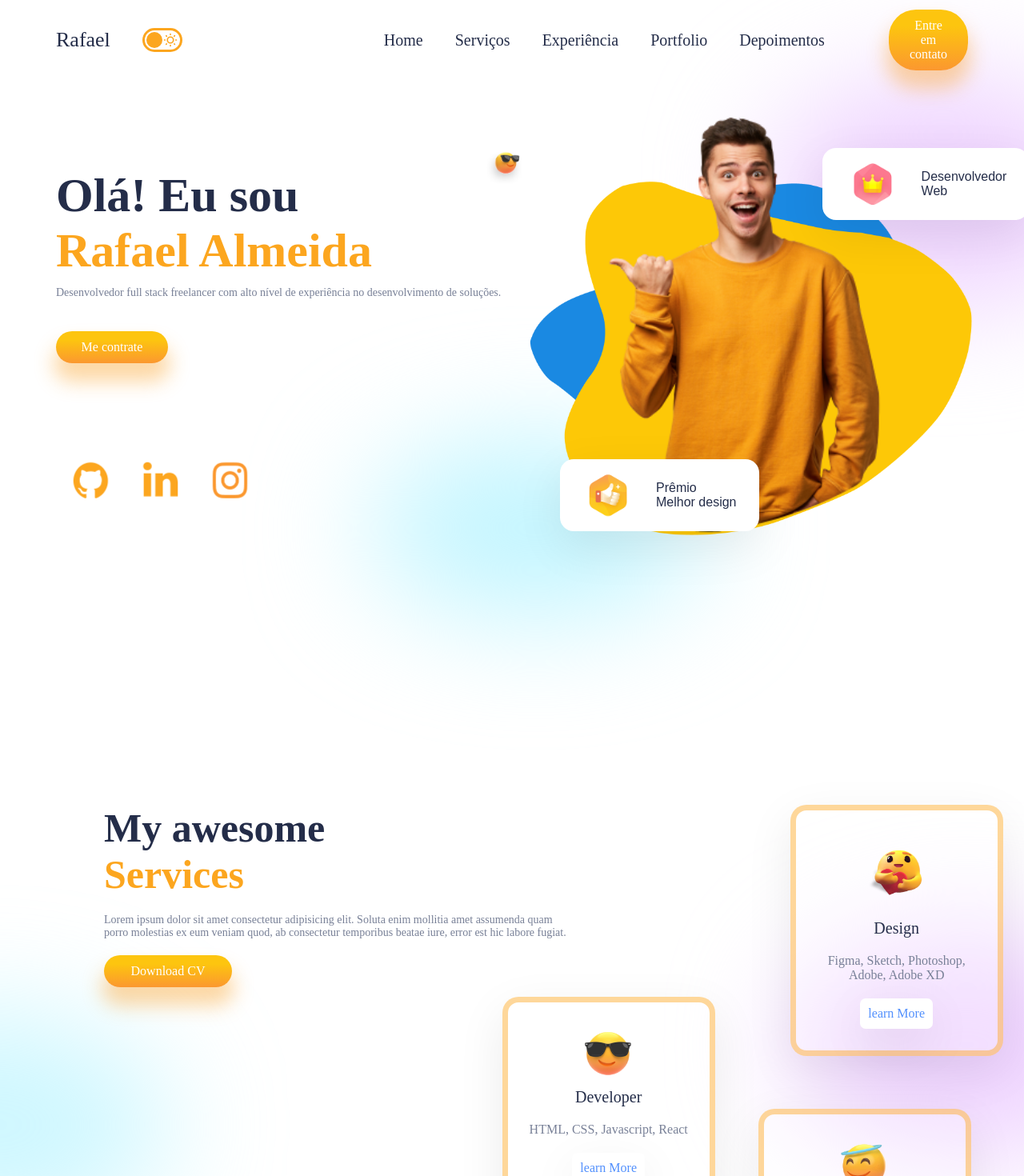
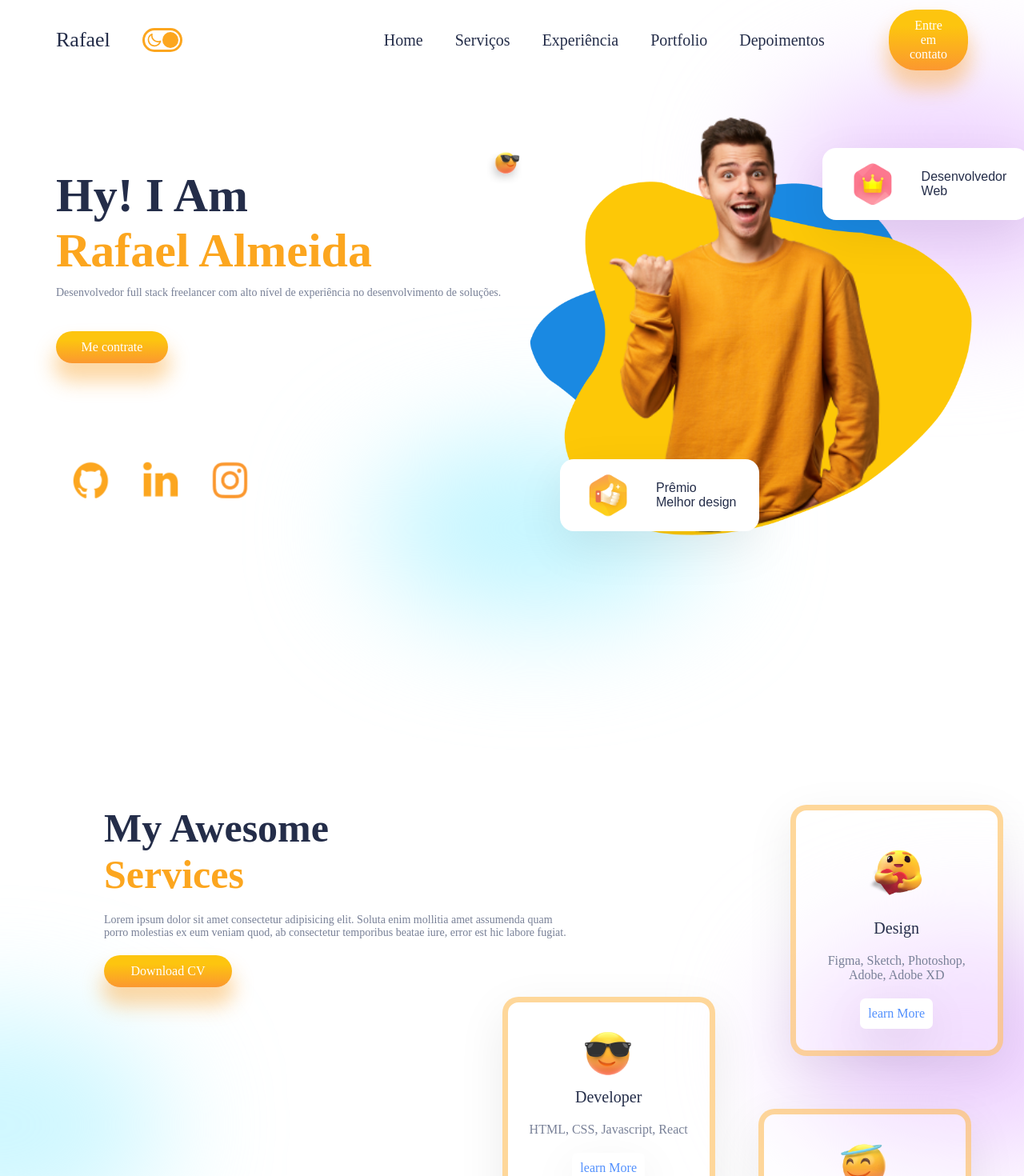
Before and after one commit to rafaelrodrigopa/portfolio, a React (Create React App) app: page / in a window 1280 px wide. Shown: the top 1470 px of the page at 80% size. Built offline with nearby package versions, Linux system fonts and the light colour scheme; a web font is replaced by a local one.

Commit message:
Configurando tema escuro

```diff
--- a/src/App.js
+++ b/src/App.js
@@ -8,10 +8,20 @@ import Portfolio from "./Components/Portfolio/Portfolio";
 import Testimonials from "./Components/Testimonials/Testimonials";
 import Contact from "./Components/Contact/Contact";
 import Footer from "./Components/Footer/Footer";
+import { useContext } from "react";
+import { themeContext } from "./Context";
 
 function App() {
+  const theme = useContext(themeContext);
+  const darkMode = theme.state.darkMode;
   return (
-    <div className="App">
+    <div className="App"
+
+    style={{background: darkMode? 'black':'',
+    color: darkMode? 'white':''
+}}
+
+    >
       <Navbar/>
       <Intro/>
       <Services/>
--- a/src/Components/Contact/Contact.jsx
+++ b/src/Components/Contact/Contact.jsx
@@ -1,8 +1,13 @@
 import React, { useRef, useState } from "react";
 import './Contact.css'
 import emailjs from "@emailjs/browser";
+import { useContext } from 'react';
+import { themeContext } from "../../Context";
 
 const Contact = () => {
+
+    const theme = useContext(themeContext);
+    const darkMode = theme.state.darkMode;
 
     const form = useRef();
     const [done, setDone] = useState(false)
@@ -34,7 +39,7 @@ const Contact = () => {
           <div className="w-left">
             <div className="awesome">
               {/* darkMode */}
-              <span>Get in Touch</span>
+          <span style={{color: darkMode?'white': ''}}>Get in Touch</span>
               <span>Contact me</span>
               <div
                 className="blur s-blur1"
--- a/src/Components/Experience/Experience.jsx
+++ b/src/Components/Experience/Experience.jsx
@@ -1,28 +1,32 @@
 import React from "react";
 import './Experience.css'
+import { useContext } from 'react';
+import { themeContext } from "../../Context";
 
 const Experience = () => {
+    const theme = useContext(themeContext);
+    const darkMode = theme.state.darkMode;
+
     return (
-        <div className="experience">
+      <div className="experience" id='experience'>
         <div className="achievement">
-                <div className="circle">
-                    8+
-                </div>
-                <span>years</span>
+          {/* darkMode */}
+          <div className="circle" style={{color: darkMode?'var(--orange)':''}}>8+</div>
+          <span  style={{color: darkMode?'white':''}}>years </span>
           <span>Experience</span>
         </div>
         <div className="achievement">
-                <div className="circle">20+</div>
-                <span>completed</span>
+          <div className="circle" style={{color: darkMode?'var(--orange)':''}}>20+</div>
+          <span  style={{color: darkMode?'white':''}}>completed </span>
           <span>Projects</span>
         </div>
         <div className="achievement">
-                <div className="circle">5+</div>
-                <span>companies</span>
-                <span>work</span>
+          <div className="circle" style={{color: darkMode?'var(--orange)':''}}>5+</div>
+          <span  style={{color: darkMode?'white':''}}>companies </span>
+          <span>Work</span>
         </div>
       </div>
+    );
+  };
 
-    )
-}
-export default Experience
+  export default Experience;
--- a/src/Components/Intro/Intro.jsx
+++ b/src/Components/Intro/Intro.jsx
@@ -10,13 +10,21 @@ import thumbup from '../../img/thumbup.png'
 import Crown from '../../img/crown.png'
 import glassesimoji from '../../img/glassesimoji.png'
 import FloatingDiv from "../FloatingDiv/FloatingDiv";
+import { useContext } from 'react';
+import { themeContext } from "../../Context";
 
 const Intro = () => {
+
+    // context
+    const theme = useContext(themeContext);
+    const darkMode = theme.state.darkMode;
+
     return (
         <div className="intro">
             <div className="i-left">
                 <div className="i-name">
-                    <span>Olá! Eu sou</span>
+                    {/* yahan change hy darkmode ka */}
+          <span style={{ color: darkMode ? "white" : "" }}>Hy! I Am</span>
                     <span>Rafael Almeida</span>
                     <span>Desenvolvedor full stack freelancer com alto nível de experiência no desenvolvimento de soluções.</span>
                 </div>
--- a/src/Components/Portfolio/Portfolio.jsx
+++ b/src/Components/Portfolio/Portfolio.jsx
@@ -6,14 +6,20 @@ import Ecommerce from "../../img/ecommerce.png";
 import HOC from "../../img/hoc.png";
 import MusicApp from "../../img/musicapp.png";
 import 'swiper/css'
+import { useContext } from 'react';
+import { themeContext } from "../../Context";
 
 const Portfolio = () => {
+
+  const theme = useContext(themeContext);
+  const darkMode = theme.state.darkMode;
+
   return (
     <div className="portfolio">
 
         {/* heading */}
-        <span>Recent Projects</span>
-        <span>Portfolio</span>
+      <span style={{color: darkMode?'white': ''}}>Recent Projects</span>
+      <span>Portfolio</span>
 
 
         {/* slider */}
--- a/src/Components/Services/Services.jsx
+++ b/src/Components/Services/Services.jsx
@@ -5,14 +5,22 @@ import Glasses from "../../img/glasses.png"
 import Humble from "../../img/humble.png"
 import Card from "../Card/Card";
 import Resume from "./resume.pdf"
+import { useContext } from 'react';
+import { themeContext } from "../../Context";
 
 const Services = () => {
+
+    // context
+    const theme = useContext(themeContext);
+    const darkMode = theme.state.darkMode;
+
     return (
         <div className="services">
             {/* left side */}
             <div className="awesome">
 
-                <span>My awesome</span>
+                {/* dark mode */}
+        <span style={{ color: darkMode ? "white" : "" }}>My Awesome</span>
                 <span>Services</span>
 
                 <spane>
--- a/src/Components/Toggle/Toggle.jsx
+++ b/src/Components/Toggle/Toggle.jsx
@@ -2,15 +2,27 @@ import React from 'react'
 import './Toggle.css'
 import Moon from "@iconscout/react-unicons/icons/uil-moon";
 import Sun from "@iconscout/react-unicons/icons/uil-sun";
+import { useContext } from 'react';
+import { themeContext } from "../../Context";
 
 const Toggle = () => {
+
+  const theme = useContext(themeContext);
+  const darkMode = theme.state.darkMode;
+
+  const handleClick = () => {
+    // debugger
+    theme.dispatch({ type: "toggle" });
+  };
+
   return (
-    <div className="toggle">
+    <div className="toggle" onClick={handleClick}>
         <Moon/>
         <Sun/>
-        <div className="t-button">
-
-        </div>
+        <div
+        className="t-button"
+        style={darkMode ? { left: "2px" } : { right: "2px" }}
+      ></div>
     </div>
   )
 
--- a/src/Components/Works/Works.jsx
+++ b/src/Components/Works/Works.jsx
@@ -5,9 +5,15 @@ import Fiverr from "../../img/fiverr.png";
 import Amazon from "../../img/amazon.png";
 import Shopify from "../../img/Shopify.png";
 import Facebook from "../../img/Facebook.png";
+import { useContext } from 'react';
+import { themeContext } from "../../Context";
 
 
 const Works = () => {
+
+    // context
+  const theme = useContext(themeContext);
+  const darkMode = theme.state.darkMode;
 
   return (
     <div className="works">
@@ -15,9 +21,10 @@ const Works = () => {
         {/*left side*/}
 
             <div className="awesome">
-            <span>
-                Works for All these
-            </span>
+             {/* dark Mode */}
+          <span style={{ color: darkMode ? "white" : "" }}>
+            Works for All these
+          </span>
             <span>Brands & Clients</span>
                 <spane>
                     Lorem ispum is simpley dummy text of printing of printing Lorem
--- /dev/null
+++ b/src/Context.js
@@ -0,0 +1,23 @@
+import { createContext, useReducer } from "react";
+
+export const themeContext = createContext();
+
+const initialState = {darkMode : false}
+
+const themeReducer = (state, action) => {
+    switch(action.type){
+        case 'toggle':
+            return {darkMode: !state.darkMode};
+        default:
+            return state;
+    }
+}
+
+export const ThemeProvider = (props) => {
+    const [state, dispatch] = useReducer(themeReducer, initialState);
+    return (
+      <themeContext.Provider value={{state, dispatch}}>
+          {props.children}
+    </themeContext.Provider>
+    );
+  };
--- a/src/index.js
+++ b/src/index.js
@@ -1,9 +1,12 @@
 import React from 'react';
 import ReactDOM from 'react-dom';
 import App from './App';
+import {ThemeProvider} from './Context'
 
 ReactDOM.render(
-    <App />,
+  <ThemeProvider>
+      <App />
+  </ThemeProvider>,
   document.getElementById('root')
 );
 
```
Lines whose indentation alone changed are shown as unchanged.
